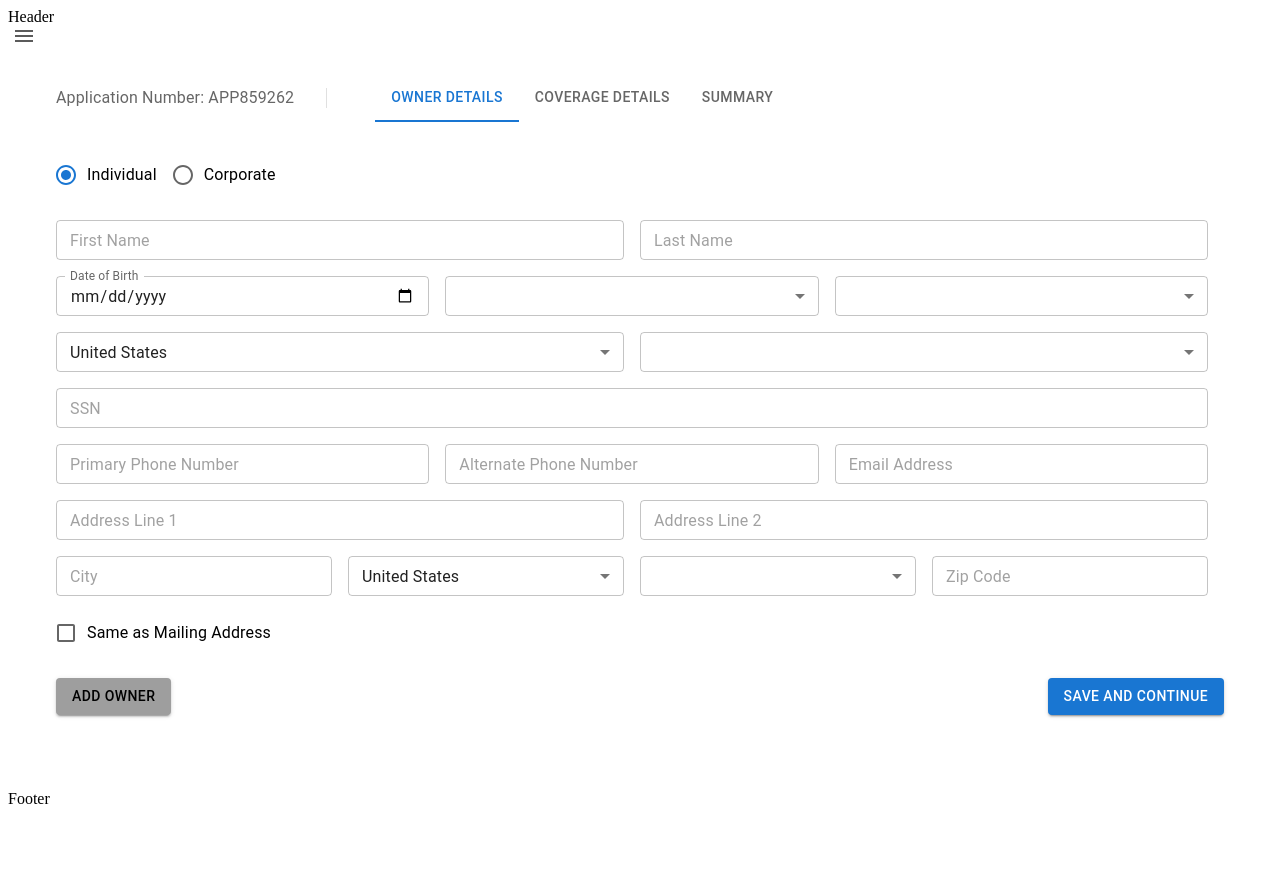
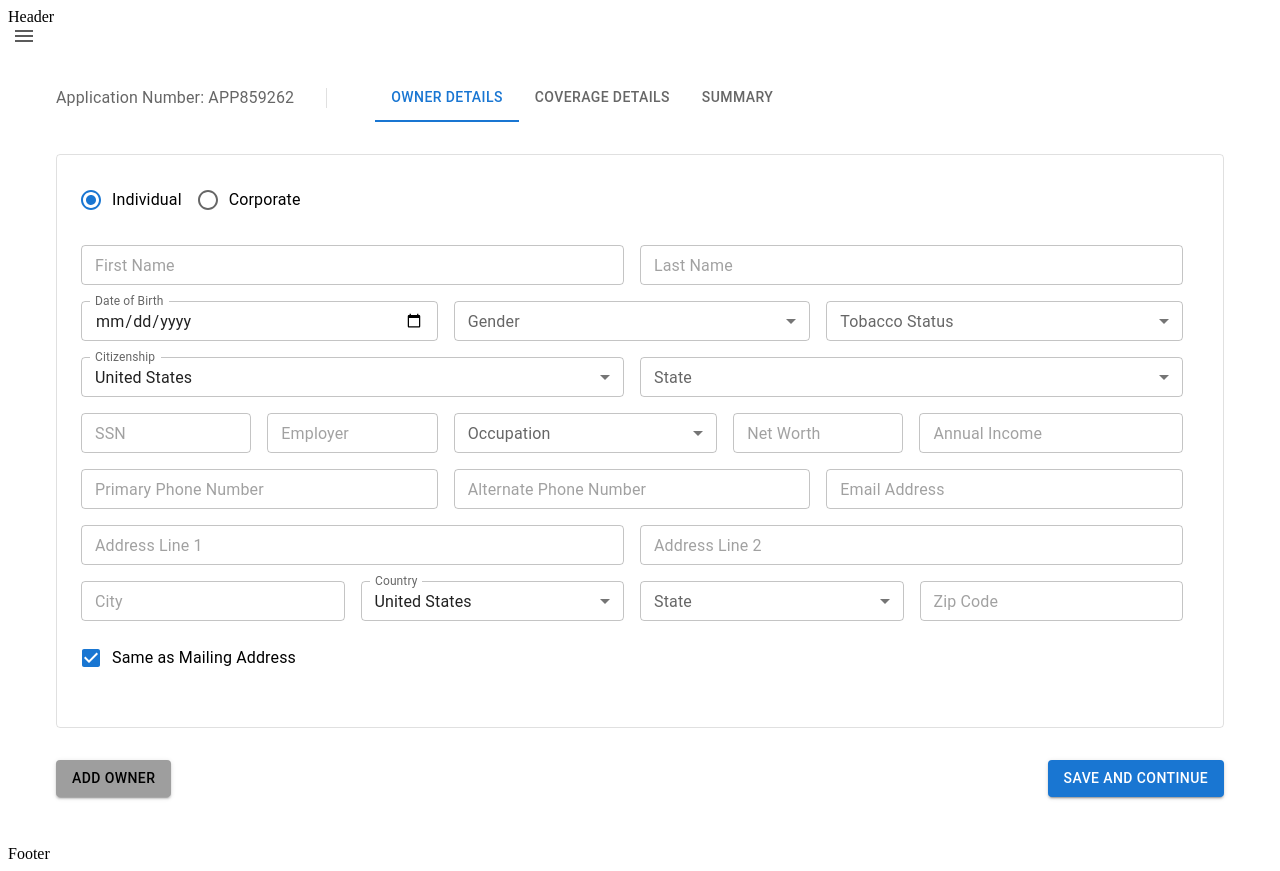
Before and after one commit to PiresHagan/application, a React app in the folder frontend/: page / in a window 1280 px wide. Before the commit the page ends 816 px from the top, so only its background shows below. Built offline with nearby package versions, Linux system fonts and the light colour scheme.

Commit message:
completed owner details

```diff
--- a/frontend/src/pages/dashboard/dashboard.jsx
+++ b/frontend/src/pages/dashboard/dashboard.jsx
@@ -1,4 +1,4 @@
-import React from 'react';
+import React, { useRef } from 'react';
 import {
   Container,
   Typography,
@@ -12,22 +12,63 @@ import {
   Select,
   MenuItem,
   FormControl,
+  InputLabel,
+  OutlinedInput,
   Checkbox,
   Button,
   Divider,
   Grid,
+  IconButton,
 } from '@mui/material';
+import DeleteIcon from '@mui/icons-material/Delete';
 
 function Dashboard() {
   const [tabValue, setTabValue] = React.useState(0);
   const [ownerType, setOwnerType] = React.useState('individual');
+  const [citizenship, setCitizenship] = React.useState('us');
+  const [addressCountry, setAddressCountry] = React.useState('us');
+  const [sameAsMailingAddress, setSameAsMailingAddress] = React.useState(true);
+  const [mailingAddressCountry, setMailingAddressCountry] = React.useState('us');
+  const [owners, setOwners] = React.useState([
+    { id: 1, isMainOwner: true }
+  ]);
+  const newOwnerRef = useRef(null);
 
   const handleTabChange = (event, newValue) => {
     setTabValue(newValue);
   };
 
+  const regionsByCountry = {
+    us: [
+      { value: 'ca', label: 'California' },
+      { value: 'ny', label: 'New York' },
+      { value: 'tx', label: 'Texas' }
+    ],
+    ca: [
+      { value: 'qc', label: 'Quebec' },
+      { value: 'on', label: 'Ontario' },
+      { value: 'ab', label: 'Alberta' }
+    ]
+  };
+
+  const handleAddOwner = () => {
+    if (owners.length < 2) {
+      const newOwner = { id: owners.length + 1, isMainOwner: false };
+      setOwners([...owners, newOwner]);
+
+      // Scroll to new owner section after render
+      setTimeout(() => {
+        newOwnerRef.current?.scrollIntoView({ behavior: 'smooth' });
+      }, 100);
+    }
+  };
+
+  const handleRemoveOwner = (ownerId) => {
+    setOwners(owners.filter(owner => owner.id !== ownerId));
+  };
+
   return (
-    <Container sx={{ py: 3 }}>
+    <Container maxWidth="xl" sx={{ py: 3 }}>
       <Box sx={{
         mb: 4,
         display: 'flex',
@@ -70,7 +111,33 @@ function Dashboard() {
         </Tabs>
       </Box>
 
-      <Box component="form">
+      {owners.map((owner, index) => (
+        <Box
+          key={owner.id}
+          ref={index === owners.length - 1 ? newOwnerRef : null}
+          sx={{
+            mb: 4,
+            p: 3,
+            border: '1px solid',
+            borderColor: 'divider',
+            borderRadius: 1,
+            position: 'relative'
+          }}
+        >
+          {!owner.isMainOwner && (
+            <IconButton
+              onClick={() => handleRemoveOwner(owner.id)}
+              sx={{
+                position: 'absolute',
+                top: 8,
+                right: 8,
+                color: 'error.main',
+              }}
+            >
+              <DeleteIcon />
+            </IconButton>
+          )}
+
           <RadioGroup
             row
             value={ownerType}
@@ -118,8 +185,8 @@ function Dashboard() {
             </Grid>
             <Grid item xs={12} md={4}>
               <FormControl fullWidth size="small">
-              <Select defaultValue="">
-                <MenuItem value="">Gender</MenuItem>
+                <InputLabel>Gender</InputLabel>
+                <Select input={<OutlinedInput label="Gender" />}>
                   <MenuItem value="male">Male</MenuItem>
                   <MenuItem value="female">Female</MenuItem>
                   <MenuItem value="other">Other</MenuItem>
@@ -128,33 +195,81 @@ function Dashboard() {
             </Grid>
             <Grid item xs={12} md={4}>
               <FormControl fullWidth size="small">
-              <Select defaultValue="">
-                <MenuItem value="">Tobacco Status</MenuItem>
-                <MenuItem value="yes">Yes</MenuItem>
-                <MenuItem value="no">No</MenuItem>
+                <InputLabel>Tobacco Status</InputLabel>
+                <Select input={<OutlinedInput label="Tobacco Status" />}>
+                  <MenuItem value="yes">Smoker</MenuItem>
+                  <MenuItem value="no">Non-Smoker</MenuItem>
                 </Select>
               </FormControl>
             </Grid>
 
             <Grid item xs={12} md={6}>
               <FormControl fullWidth size="small">
-              <Select defaultValue="us">
+                <InputLabel>Citizenship</InputLabel>
+                <Select
+                  value={citizenship}
+                  onChange={(e) => setCitizenship(e.target.value)}
+                  label="Citizenship"
+                >
                   <MenuItem value="us">United States</MenuItem>
+                  <MenuItem value="ca">Canada</MenuItem>
                 </Select>
               </FormControl>
             </Grid>
             <Grid item xs={12} md={6}>
               <FormControl fullWidth size="small">
-              <Select defaultValue="">
-                <MenuItem value="">State</MenuItem>
+                <InputLabel>{citizenship === 'us' ? 'State' : 'Province'}</InputLabel>
+                <Select
+                  label={citizenship === 'us' ? 'State' : 'Province'}
+                >
+                  {regionsByCountry[citizenship].map((region) => (
+                    <MenuItem key={region.value} value={region.value}>
+                      {region.label}
+                    </MenuItem>
+                  ))}
                 </Select>
               </FormControl>
             </Grid>
 
-          <Grid item xs={12}>
+            <Grid item xs={12} md={2}>
               <TextField
                 fullWidth
                 placeholder="SSN"
+                size="small"
+              />
+            </Grid>
+
+            <Grid item xs={12} md={2}>
+              <TextField
+                fullWidth
+                placeholder="Employer"
+                size="small"
+              />
+            </Grid>
+
+            <Grid item xs={12} md={3}>
+              <FormControl fullWidth size="small">
+                <InputLabel>Occupation</InputLabel>
+                <Select input={<OutlinedInput label="Occupation" />}>
+                  <MenuItem value="it">IT Consultant</MenuItem>
+                  <MenuItem value="lawyer">Lawyer</MenuItem>
+                  <MenuItem value="accountant">Accountant</MenuItem>
+                </Select>
+              </FormControl>
+            </Grid>
+
+            <Grid item xs={12} md={2}>
+              <TextField
+                fullWidth
+                placeholder="Net Worth"
+                size="small"
+              />
+            </Grid>
+
+            <Grid item xs={12} md={3}>
+              <TextField
+                fullWidth
+                placeholder="Annual Income"
                 size="small"
               />
             </Grid>
@@ -206,22 +321,35 @@ function Dashboard() {
             </Grid>
             <Grid item xs={12} md={3}>
               <FormControl fullWidth size="small">
-              <Select defaultValue="us">
+                <InputLabel>Country</InputLabel>
+                <Select
+                  value={addressCountry}
+                  onChange={(e) => setAddressCountry(e.target.value)}
+                  label="Country"
+                >
                   <MenuItem value="us">United States</MenuItem>
+                  <MenuItem value="ca">Canada</MenuItem>
                 </Select>
               </FormControl>
             </Grid>
             <Grid item xs={12} md={3}>
               <FormControl fullWidth size="small">
-              <Select defaultValue="">
-                <MenuItem value="">State</MenuItem>
+                <InputLabel>{addressCountry === 'us' ? 'State' : 'Province'}</InputLabel>
+                <Select
+                  label={addressCountry === 'us' ? 'State' : 'Province'}
+                >
+                  {regionsByCountry[addressCountry].map((region) => (
+                    <MenuItem key={region.value} value={region.value}>
+                      {region.label}
+                    </MenuItem>
+                  ))}
                 </Select>
               </FormControl>
             </Grid>
             <Grid item xs={12} md={3}>
               <TextField
                 fullWidth
-              placeholder="Zip Code"
+                placeholder={addressCountry === 'us' ? 'Zip Code' : 'Postal Code'}
                 size="small"
               />
             </Grid>
@@ -229,15 +357,89 @@ function Dashboard() {
 
           <Box sx={{ mt: 2, mb: 3 }}>
             <FormControlLabel
-            control={<Checkbox />}
+              control={
+                <Checkbox
+                  checked={sameAsMailingAddress}
+                  onChange={(e) => setSameAsMailingAddress(e.target.checked)}
+                />
+              }
               label="Same as Mailing Address"
             />
           </Box>
+
+          {!sameAsMailingAddress && (
+            <>
+              <Typography variant="subtitle1" sx={{ mt: 3, mb: 2 }}>
+                Mailing Address
+              </Typography>
+              <Grid container spacing={2}>
+                <Grid item xs={12} md={6}>
+                  <TextField
+                    fullWidth
+                    placeholder="Address Line 1"
+                    size="small"
+                  />
+                </Grid>
+                <Grid item xs={12} md={6}>
+                  <TextField
+                    fullWidth
+                    placeholder="Address Line 2"
+                    size="small"
+                  />
+                </Grid>
+
+                <Grid item xs={12} md={3}>
+                  <TextField
+                    fullWidth
+                    placeholder="City"
+                    size="small"
+                  />
+                </Grid>
+                <Grid item xs={12} md={3}>
+                  <FormControl fullWidth size="small">
+                    <InputLabel>Country</InputLabel>
+                    <Select
+                      value={mailingAddressCountry}
+                      onChange={(e) => setMailingAddressCountry(e.target.value)}
+                      label="Country"
+                    >
+                      <MenuItem value="us">United States</MenuItem>
+                      <MenuItem value="ca">Canada</MenuItem>
+                    </Select>
+                  </FormControl>
+                </Grid>
+                <Grid item xs={12} md={3}>
+                  <FormControl fullWidth size="small">
+                    <InputLabel>{mailingAddressCountry === 'us' ? 'State' : 'Province'}</InputLabel>
+                    <Select
+                      label={mailingAddressCountry === 'us' ? 'State' : 'Province'}
+                    >
+                      {regionsByCountry[mailingAddressCountry].map((region) => (
+                        <MenuItem key={region.value} value={region.value}>
+                          {region.label}
+                        </MenuItem>
+                      ))}
+                    </Select>
+                  </FormControl>
+                </Grid>
+                <Grid item xs={12} md={3}>
+                  <TextField
+                    fullWidth
+                    placeholder={mailingAddressCountry === 'us' ? 'Zip Code' : 'Postal Code'}
+                    size="small"
+                  />
+                </Grid>
+              </Grid>
+            </>
+          )}
+        </Box>
+      ))}
 
       <Box sx={{
         display: 'flex',
         justifyContent: 'space-between',
         gap: 2,
+        mt: 3,
         '@media (max-width: 600px)': {
           flexDirection: 'column',
         }
@@ -245,6 +447,8 @@ function Dashboard() {
         <Button
           variant="contained"
           color="inherit"
+          onClick={handleAddOwner}
+          disabled={owners.length >= 2}
           sx={{
             bgcolor: 'grey.500',
             '&:hover': {
@@ -258,7 +462,6 @@ function Dashboard() {
           SAVE AND CONTINUE
         </Button>
       </Box>
-      </Box>
     </Container>
   );
 }
```
Lines whose indentation alone changed are shown as unchanged.
